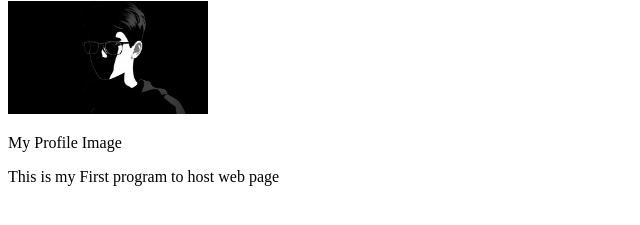
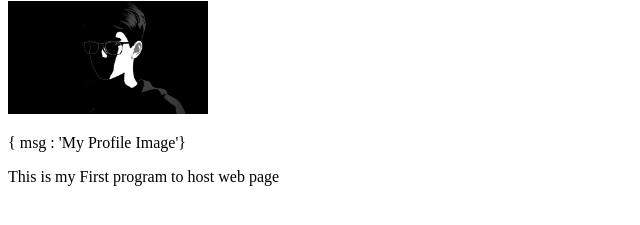
Before and after one commit to Mani300309/First-Program-HTML, a plain HTML site: page index.html in a window 1280 px wide. Shown: the part 137-362 px from the top of the page, 0-640 px from the left. Drawn offline with Linux system fonts and the light colour scheme.

Commit message:
latest para

```diff
--- a/index.html
+++ b/index.html
@@ -9,7 +9,7 @@
     <h1> Vignesh</h1>
     <h1> s </h1>
     <img width="200px"  src="Me.jpg" alt="">
-    <p>My Profile Image </p>
+    <p> { msg : 'My Profile Image'} </p>
     <p>This is my First program to host web page</p>
  </body>
  </html>
```
